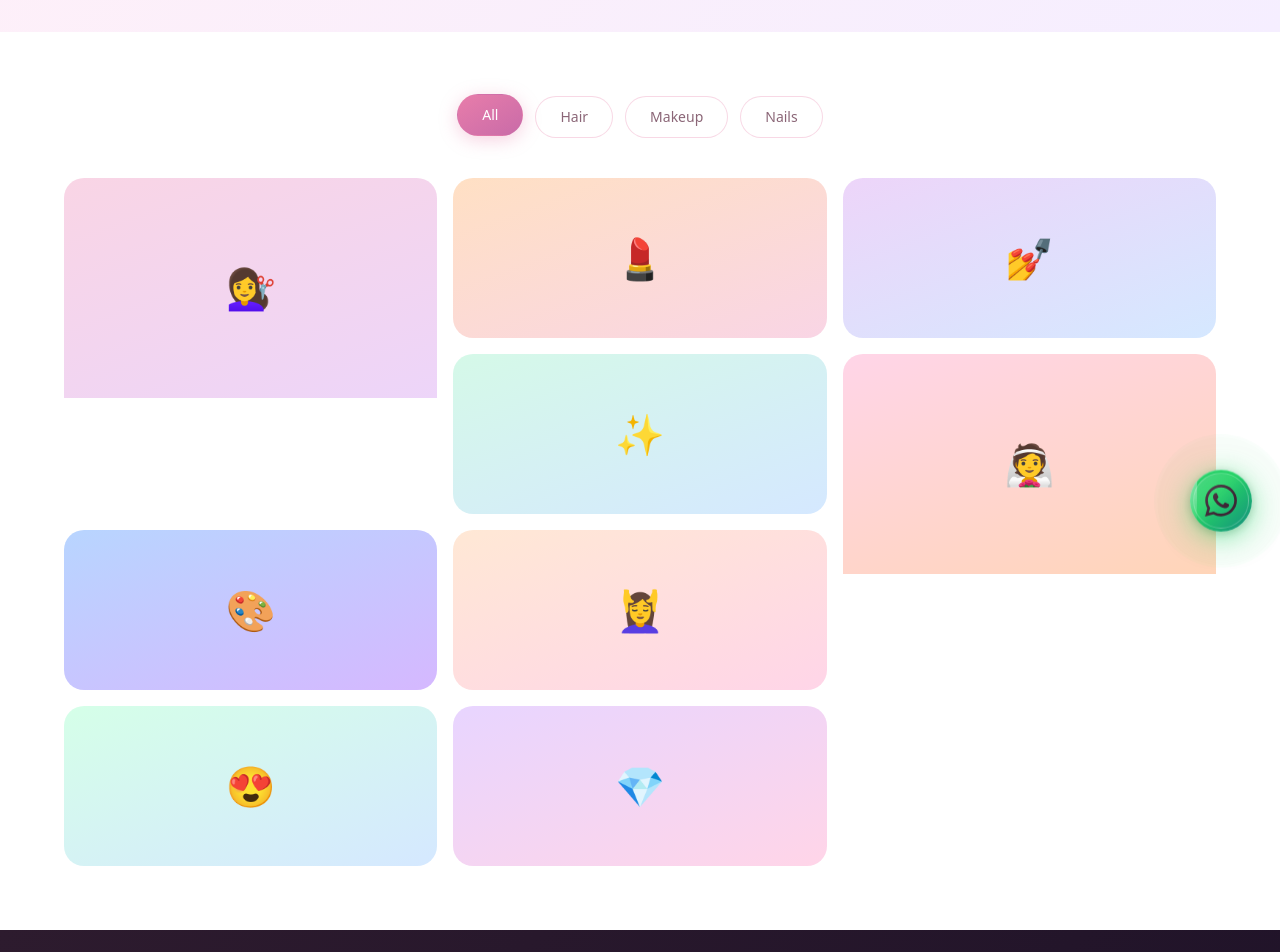
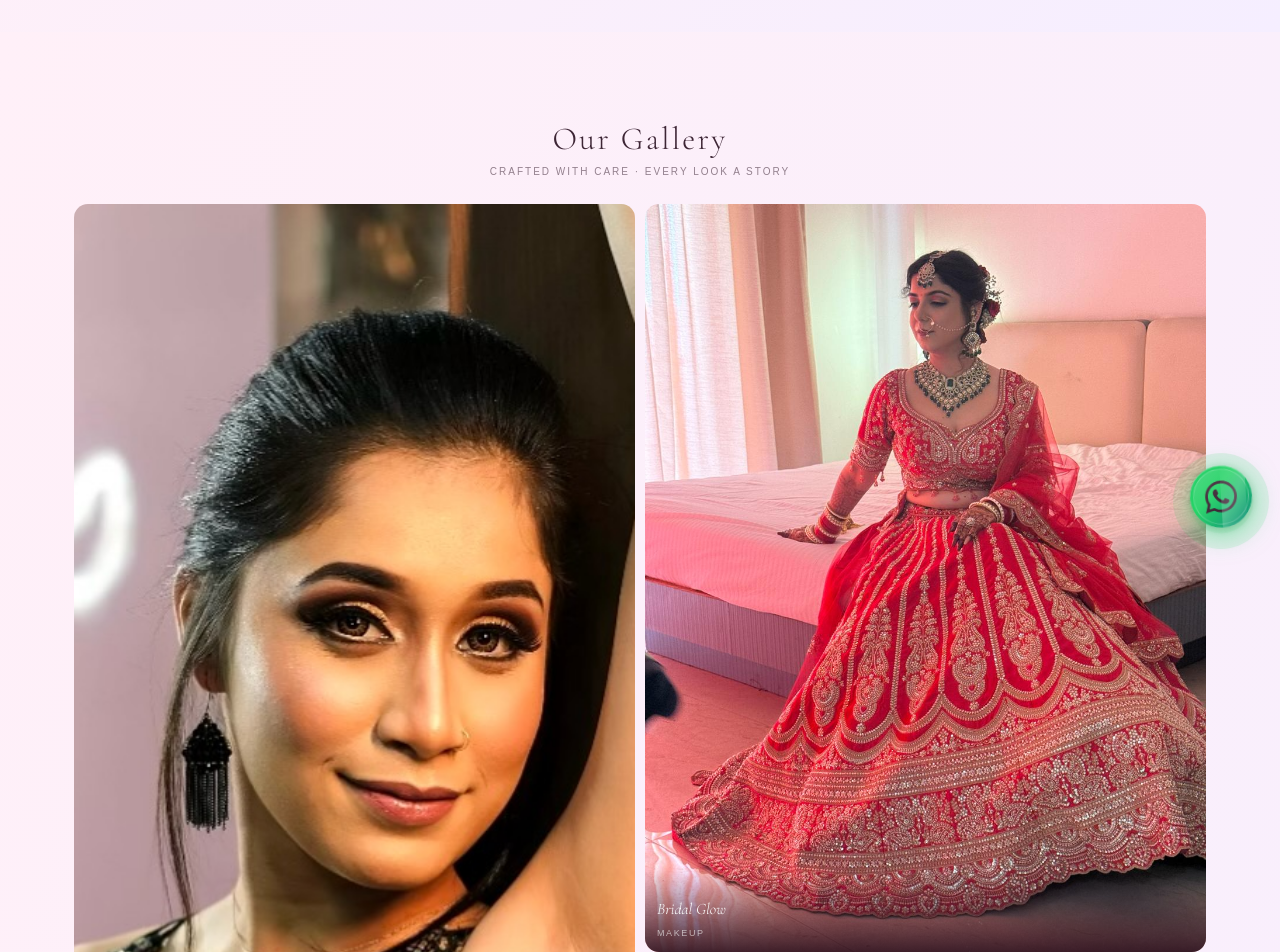
Before and after one commit to aextureservices-hub/rashmi-salon, a React (Vite) app in the folder salon/: page /gallery in a window 1280 px wide. Shown: the part 240-1192 px from the top of the page. Built offline with nearby package versions, Linux system fonts and the light colour scheme.

Commit message:
galary images

```diff
--- a/salon/src/components/sections/GalleryGrid.tsx
+++ b/salon/src/components/sections/GalleryGrid.tsx
@@ -1,70 +1,63 @@
-import { useState } from 'react';
+// src/components/gallery/GalleryGrid.tsx
+import { useEffect, useRef } from 'react';
 import { GALLERY_ITEMS } from '../../utils/data';
-import { cn } from '../../utils/helpers';
-import type { GalleryCategory, GalleryItem } from '../../types';
-import '../../styles/index.css'
+import type { GalleryItem } from '../../types';
 
-const FILTER_TABS: { label: string; value: 'all' | GalleryCategory }[] = [
-  { label: 'All', value: 'all' },
-  { label: 'Hair', value: 'hair' },
-  { label: 'Makeup', value: 'makeup' },
-  { label: 'Nails', value: 'nails' },
-];
+function GalleryCard({ item, index }: { item: GalleryItem; index: number }) {
+  const cardRef = useRef<HTMLDivElement>(null);
 
-function GalleryCard({ item }: { item: GalleryItem }) {
+  useEffect(() => {
+    const el = cardRef.current;
+    if (!el) return;
+    const observer = new IntersectionObserver(
+      ([entry]) => {
+        if (entry.isIntersecting) {
+          setTimeout(() => el.classList.add('visible'), index * 60);
+          observer.disconnect();
+        }
+      },
+      { threshold: 0.05 }
+    );
+    observer.observe(el);
+    return () => observer.disconnect();
+  }, [index]);
+
   return (
-    <div
-      className={cn(
-        'rounded-[20px] overflow-hidden cursor-pointer relative group transition-all duration-400',
-        'hover:scale-[1.03] hover:shadow-[0_15px_40px_rgba(232,125,170,0.25)]',
-        item.tall && 'row-span-2'
-      )}
-    >
+    <div ref={cardRef} className={`g-card${item.tall ? ' tall' : ''}`}>
       <div
-        className="gallery-ph flex items-center justify-center text-[40px]"
-        style={{
-          background: item.gradient,
-          height: item.tall ? '220px' : '160px',
+        className="g-placeholder"
+        style={{ background: item.gradient ?? '#fde8f3' }}
+      />
+      <img
+        src={item.image}
+        alt={item.label}
+        loading="lazy"
+        style={{ minHeight: item.tall ? '310px' : '150px' }}
+        onError={(e) => {
+          const img = e.currentTarget;
+          img.style.display = 'none';
+          const ph = img.previousElementSibling as HTMLElement;
+          if (ph) { ph.style.display = 'block'; ph.style.minHeight = img.style.minHeight; }
         }}
-      >
-        {item.icon}
-      </div>
-      <div className="absolute inset-0 bg-gradient-to-t from-[rgba(61,37,53,0.8)] to-transparent opacity-0 group-hover:opacity-100 transition-opacity duration-300 flex items-end p-4">
-        <span className="text-white text-[13px] font-medium font-display">{item.label}</span>
+      />
+      <div className="g-overlay">
+        <span className="g-label">{item.label}</span>
+        <span className="g-tag">{item.category}</span>
       </div>
     </div>
   );
 }
 
 export function GalleryGrid() {
-  const [filter, setFilter] = useState<'all' | GalleryCategory>('all');
-
-  const filtered = filter === 'all' ? GALLERY_ITEMS : GALLERY_ITEMS.filter(g => g.category === filter);
-
   return (
-    <div>
-      {/* Filter Tabs */}
-      <div className="flex gap-3 flex-wrap mb-10 justify-center">
-        {FILTER_TABS.map(tab => (
-          <button
-            key={tab.value}
-            onClick={() => setFilter(tab.value)}
-            className={cn(
-              'px-6 py-2.5 rounded-full border-[1.5px] text-sm font-medium cursor-pointer transition-all duration-300',
-              filter === tab.value
-                ? 'bg-gradient-to-br from-rose-deep to-rose-darker text-white border-transparent shadow-[0_4px_18px_rgba(232,125,170,0.35)] -translate-y-0.5'
-                : 'bg-white text-salon-muted border-rose-deep/30 hover:bg-gradient-to-br hover:from-rose-deep hover:to-rose-darker hover:text-white hover:border-transparent'
-            )}
-          >
-            {tab.label}
-          </button>
-        ))}
+    <div className="g-wrap">
+      <div className="g-head">
+        <h2>Our Gallery</h2>
+        <p>crafted with care · every look a story</p>
       </div>
-
-      {/* Grid */}
-      <div className="grid grid-cols-2 md:grid-cols-3 gap-4" style={{ gridAutoRows: 'auto' }}>
-        {filtered.map(item => (
-          <GalleryCard key={item.id} item={item} />
+      <div className="g-grid">
+        {GALLERY_ITEMS.map((item, i) => (
+          <GalleryCard key={item.id} item={item} index={i} />
         ))}
       </div>
     </div>
--- a/salon/src/pages/Gallery.tsx
+++ b/salon/src/pages/Gallery.tsx
@@ -20,7 +20,7 @@ export default function Gallery() {
       </div>
 
       {/* Gallery Section */}
-      <section className="py-16 px-[5%] bg-white">
+     <section className="py-16 px-[5%] bg-gradient-to-br from-[#FFF0F8] to-[#F5EEFF]">
         <div className="max-w-[1200px] mx-auto">
           <GalleryGrid />
         </div>
--- a/salon/src/pages/Home.tsx
+++ b/salon/src/pages/Home.tsx
@@ -60,7 +60,9 @@ export default function Home() {
 
        {/* ─── Stats ───────────────────────────────────────────────────────── */}
       <FadeIn>
-        <section className="py-16 bg-white border-t border-rose-soft/15">
+        <section className="py-16  border-t border-rose-soft/15"
+        style={{ background: 'linear-gradient(135deg,#F5EEFF,#FFF0F8)' }}
+        >
           <div className="max-w-[900px] mx-auto grid grid-cols-2 md:grid-cols-4 gap-8 px-[5%]">
             {STATS.map(stat => (
               <StatCounter key={stat.id} stat={stat} />
@@ -83,7 +85,7 @@ export default function Home() {
 
       {/* ─── Transformations ─────────────────────────────────────────────── */}
       <FadeIn>
-        <section className="py-20 px-[5%] bg-white">
+        <section className="py-20 px-[5%] ">
           <div className="max-w-[1200px] mx-auto">
             <SectionHeader
               tag="Transformations"
--- a/salon/src/styles/index.css
+++ b/salon/src/styles/index.css
@@ -1711,3 +1711,85 @@
   }
   html { scroll-behavior: auto; }
 }
+
+.g-wrap { padding: 1.5rem 0; font-family: 'Montserrat', sans-serif; }
+
+.g-head { text-align: center; margin-bottom: 1.5rem; padding: 0 1rem; }
+.g-head h2 {
+  font-family: 'Cormorant Garamond', serif;
+  font-weight: 300;
+  font-size: 2rem;
+  letter-spacing: 0.07em;
+  line-height: 1.2;
+}
+.g-head p {
+  font-size: 10px;
+  letter-spacing: 0.2em;
+  text-transform: uppercase;
+  opacity: 0.55;
+  margin-top: 6px;
+}
+
+/* 2-column grid — safe on all phone widths */
+.g-grid {
+  display: grid;
+  grid-template-columns: repeat(2, minmax(0, 1fr));
+  gap: 10px;
+  padding: 0 10px;
+}
+
+.g-card {
+  border-radius: 14px;
+  overflow: hidden;
+  position: relative;
+  opacity: 0;
+  transform: translateY(20px);
+  transition: opacity 0.5s ease, transform 0.5s cubic-bezier(0.22,1,0.36,1);
+  -webkit-tap-highlight-color: transparent;
+  touch-action: manipulation;
+}
+.g-card.tall { grid-row: span 2; }
+.g-card.visible { opacity: 1; transform: translateY(0); }
+
+.g-card img {
+  width: 100%;
+  height: 100%;
+  object-fit: cover;
+  display: block;
+  min-height: 150px;
+  transition: transform 0.5s ease;
+}
+.g-card:active img { transform: scale(1.04); }
+
+.g-placeholder { width: 100%; min-height: 150px; height: 100%; display: none; }
+
+.g-overlay {
+  position: absolute;
+  bottom: 0; left: 0; right: 0;
+  padding: 28px 12px 12px;
+  background: linear-gradient(to top, rgba(40,15,28,0.88) 0%, transparent 100%);
+}
+.g-label {
+  font-family: 'Cormorant Garamond', serif;
+  font-style: italic;
+  font-weight: 300;
+  font-size: 1rem;
+  color: #fff;
+  display: block;
+}
+.g-tag {
+  font-size: 9px;
+  letter-spacing: 0.18em;
+  text-transform: uppercase;
+  color: rgba(255,255,255,0.6);
+  display: block;
+  margin-top: 3px;
+}
+
+.g-tap-hint {
+  text-align: center;
+  font-size: 11px;
+  opacity: 0.45;
+  letter-spacing: 0.08em;
+  padding: 14px 0 4px;
+}
--- a/salon/src/types/index.ts
+++ b/salon/src/types/index.ts
@@ -18,7 +18,7 @@ export type GalleryCategory = 'hair' | 'makeup' | 'nails';
 export interface GalleryItem {
   id: string;
   category: GalleryCategory;
-  icon: string;
+  image: string;
   gradient: string;
   label: string;
   tall?: boolean;
--- a/salon/src/utils/data.ts
+++ b/salon/src/utils/data.ts
@@ -8,6 +8,16 @@ import type {
   NavLink,
   ContactInfo,
 } from '../types';
+
+import image1 from '../assets/image1.jpg'
+import image2 from '../assets/bride2.jpeg'
+import image3 from '../assets/bride.jpg'
+import image4 from '../assets/image1.jpg'
+import image5 from '../assets/bride2.jpeg'
+import image6 from '../assets/bride.jpg'
+import image7 from '../assets/image1.jpg'
+import image8 from '../assets/bride2.jpeg'
+import image9 from '../assets/bride.jpg'
 
 // ─── Navigation ────────────────────────────────────────────────────────────────
 export const NAV_LINKS: NavLink[] = [
@@ -152,15 +162,15 @@ export const SERVICES: Service[] = [
 
 // ─── Gallery ───────────────────────────────────────────────────────────────────
 export const GALLERY_ITEMS: GalleryItem[] = [
-  { id: 'g1', category: 'hair', icon: '💇‍♀️', gradient: 'linear-gradient(160deg,#F9D5E5,#EDD5F9)', label: 'Balayage', tall: true },
-  { id: 'g2', category: 'makeup', icon: '💄', gradient: 'linear-gradient(160deg,#FFE0C4,#F9D5E5)', label: 'Bridal Glow' },
-  { id: 'g3', category: 'nails', icon: '💅', gradient: 'linear-gradient(160deg,#EDD5F9,#D5E8FF)', label: 'Nail Art' },
-  { id: 'g4', category: 'hair', icon: '✨', gradient: 'linear-gradient(160deg,#D5F9E8,#D5E8FF)', label: 'Hair Color' },
-  { id: 'g5', category: 'makeup', icon: '👰', gradient: 'linear-gradient(160deg,#FFD5E8,#FFD5B8)', label: 'Party Look', tall: true },
-  { id: 'g6', category: 'nails', icon: '🎨', gradient: 'linear-gradient(160deg,#B8D5FF,#D5B8FF)', label: 'Gel Art' },
-  { id: 'g7', category: 'hair', icon: '💆‍♀️', gradient: 'linear-gradient(160deg,#FFE8D5,#FFD5E8)', label: 'Keratin' },
-  { id: 'g8', category: 'makeup', icon: '😍', gradient: 'linear-gradient(160deg,#D5FFE8,#D5E8FF)', label: 'Evening Glam' },
-  { id: 'g9', category: 'nails', icon: '💎', gradient: 'linear-gradient(160deg,#E8D5FF,#FFD5E8)', label: 'Chrome Nails' },
+  { id: 'g1', category: 'hair', image: image1, gradient: 'linear-gradient(160deg,#F9D5E5,#EDD5F9)', label: 'Balayage', tall: true },
+  { id: 'g2', category: 'makeup', image: image2, gradient: 'linear-gradient(160deg,#FFE0C4,#F9D5E5)', label: 'Bridal Glow' },
+  { id: 'g3', category: 'nails', image: image3, gradient: 'linear-gradient(160deg,#EDD5F9,#D5E8FF)', label: 'Nail Art' },
+  { id: 'g4', category: 'hair', image: image4, gradient: 'linear-gradient(160deg,#D5F9E8,#D5E8FF)', label: 'Hair Color' },
+  { id: 'g5', category: 'makeup', image: image5, gradient: 'linear-gradient(160deg,#FFD5E8,#FFD5B8)', label: 'Party Look', tall: true },
+  { id: 'g6', category: 'nails', image: image6, gradient: 'linear-gradient(160deg,#B8D5FF,#D5B8FF)', label: 'Gel Art' },
+  { id: 'g7', category: 'hair', image: image7, gradient: 'linear-gradient(160deg,#FFE8D5,#FFD5E8)', label: 'Keratin' },
+  { id: 'g8', category: 'makeup', image: image8, gradient: 'linear-gradient(160deg,#D5FFE8,#D5E8FF)', label: 'Evening Glam' },
+  { id: 'g9', category: 'nails', image: image9, gradient: 'linear-gradient(160deg,#E8D5FF,#FFD5E8)', label: 'Chrome Nails' },
 ];
 
 // ─── Testimonials ──────────────────────────────────────────────────────────────
```
